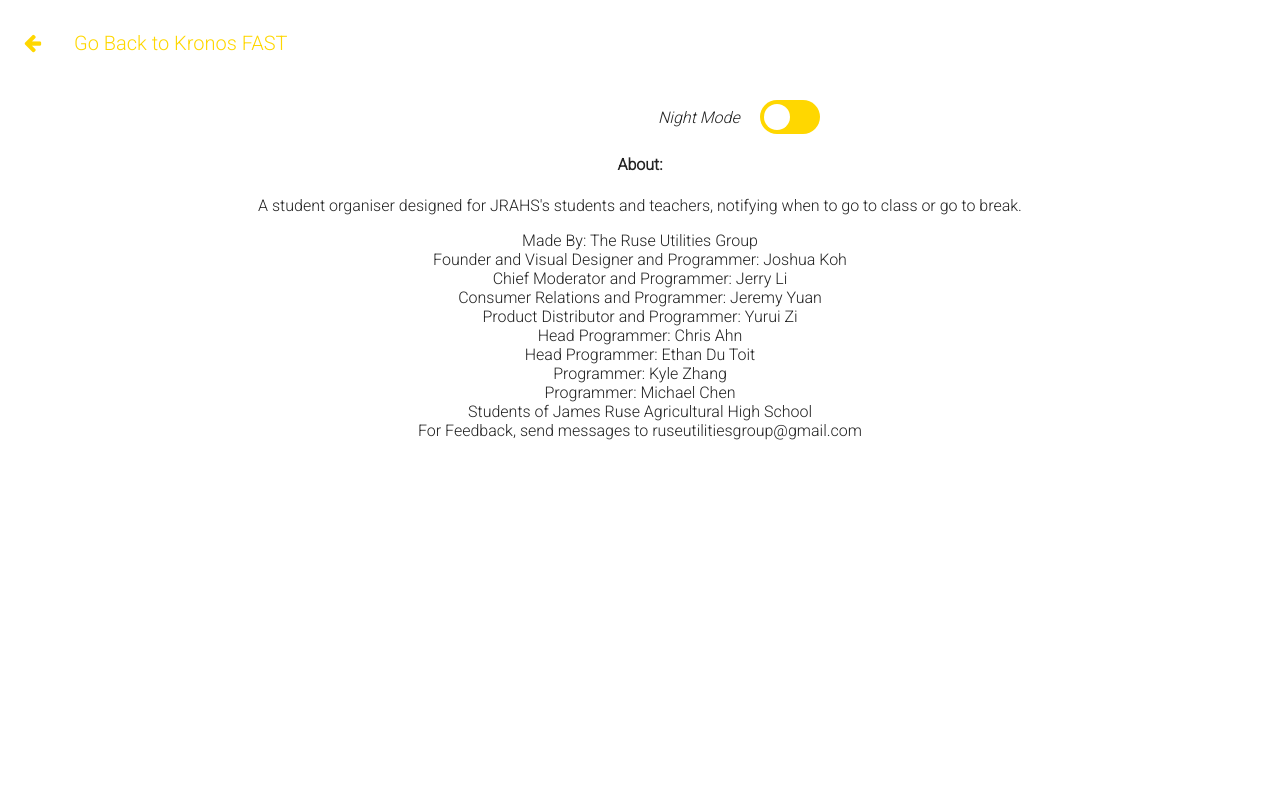
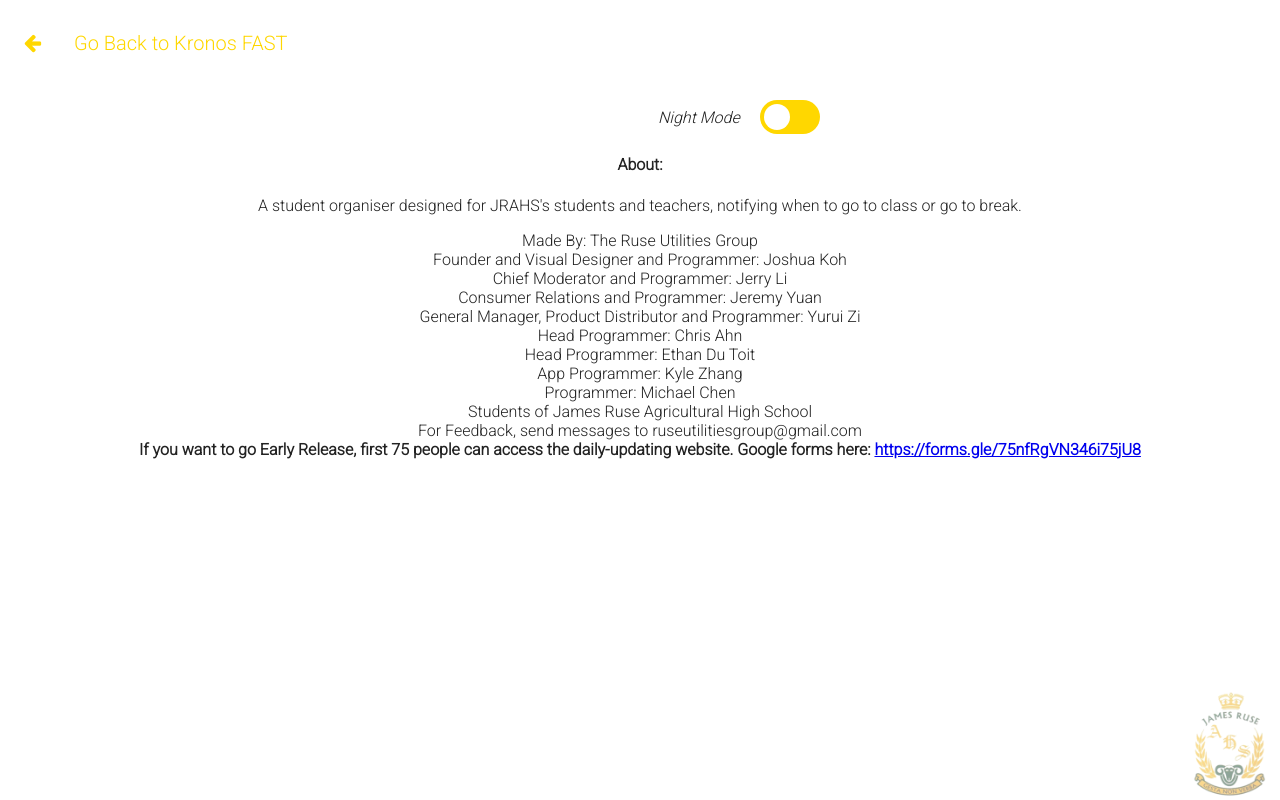
Before and after one commit to rusekronos/quickAccess, a plain HTML site: page settings.html in a window 1280 px wide. Drawn offline with Linux system fonts and the light colour scheme.

Commit message:
Update settings.html

```diff
--- a/settings.html
+++ b/settings.html
@@ -51,24 +51,29 @@
 <br>
 Consumer Relations and Programmer: Jeremy Yuan
 <br>
-Product Distributor and Programmer: Yurui Zi
+General Manager, Product Distributor and Programmer: Yurui Zi
 <br>
 Head Programmer: Chris Ahn
 <br>
 Head Programmer: Ethan Du Toit
 <br>
-Programmer: Kyle Zhang
+App Programmer: Kyle Zhang
 <br>
 Programmer: Michael Chen
 <br>
 Students of James Ruse Agricultural High School
 <br>
-For Feedback, send messages to ruseutilitiesgroup@gmail.com	  </p>
+For Feedback, send messages to ruseutilitiesgroup@gmail.com
+<br>
+		  <b>If you want to go Early Release, first <b>75</b> people can access the daily-updating website. Google forms here: <a href="https://forms.gle/75nfRgVN346i75jU8">https://forms.gle/75nfRgVN346i75jU8</a></b></p>
+
 
 
 
   </main>
-
+<footer>
+	<img src="./Styles/images/ruselogo.png" alt="JRAHS Logo" id="ruselogo">
+</footer>
 
 
 
```
